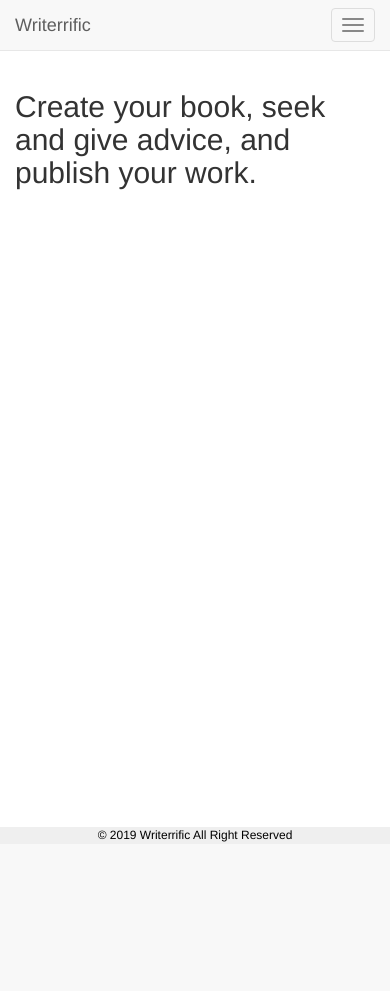
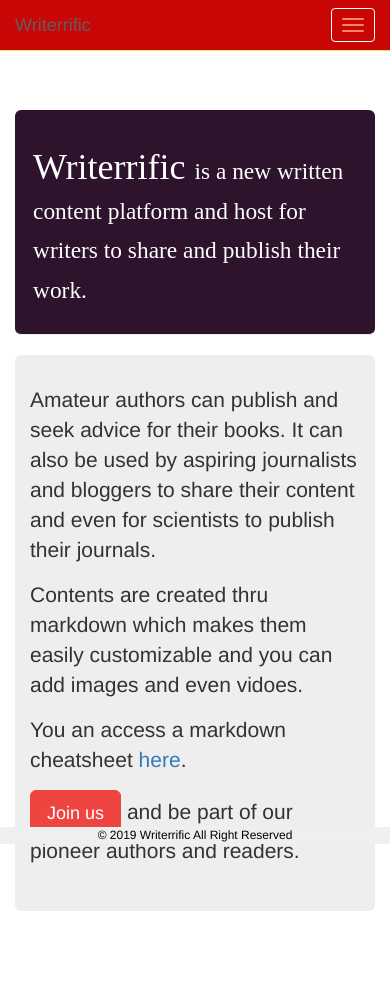
Before and after one commit to lootfee/writerrific, a Flask app: page / in a window 390 px wide. Before the commit the page ends 842 px from the top, so only its background shows below. Run offline with Flask 2, Linux system fonts and the light colour scheme; some libraries are stand-ins or nearby versions.

Commit message:
optimized desing for mobile

```diff
--- a/app/forms.py
+++ b/app/forms.py
@@ -63,8 +63,8 @@
 
 class CreateProjectForm(FlaskForm):
 	title = StringField('Title', validators=[DataRequired()])
-	genre = StringField('Genre', validators=[DataRequired()])
-	synopsis = TextAreaField('Synopsis', validators=[DataRequired(), Length(min=1, max=50000)], render_kw={'maxlength': 50000})
+	genre = StringField('Genre', validators=[DataRequired()], render_kw={'placeholder': 'Separate each genre with a comma.'})
+	synopsis = TextAreaField('Synopsis', validators=[DataRequired(), Length(min=1, max=50000)], render_kw={'maxlength': 50000 })
 	submit = SubmitField('Submit')
 
 class EditProjectForm(FlaskForm):
--- a/app/templates/base.html
+++ b/app/templates/base.html
@@ -28,7 +28,7 @@
 		<span class="icon-bar"></span>
 		<span class="icon-bar"></span>
 	</button>
-	<a class="navbar-brand" href="{{ url_for('home')}}">Writerrific</a>
+	<a class="navbar-brand" href="{{ url_for('home')}}"><span>Writerrific</span></a>
     </div>
 
     <!-- Collect the nav links, forms, and other content for toggling -->
@@ -49,7 +49,7 @@
 		{% if current_user.is_anonymous %}
 		<li><a href="{{ url_for('login') }}">Login</a></li>
 		{% else %}
-		<li><a href="{{ url_for('user', username=current_user.username) }}">{% if current_user.profile_pic %}<span><img src="{{ current_user.profile_pic }}" alt="user profile pic" style="width: 22px; height: 22px;display: inline;"></span>{% else %}<span><img src="/static/logo.jpg" alt="user avatar" style="width: 22px; height: 22px;display: inline;"></span>{% endif %}<span> {{ current_user.username }}</span></a></li>
+		<li><a href="{{ url_for('user', username=current_user.username) }}">{% if current_user.profile_pic %}<span><img src="{{ current_user.profile_pic }}" alt="user profile pic" style="width: 22px; height: 22px;display: inline;"></span>{% endif %}<span><strong> {{ current_user.username }}</strong> </span></a></li>
 		<li><a href="{{ url_for('logout') }}">Logout</a></li>
 		{% endif %}
       </ul>
@@ -62,7 +62,7 @@
 
 		{% with messages = get_flashed_messages() %}
 		{% if messages %}
-		<div class="container" style="margin-top: 70px;">
+		<div class="container">
 			{% for message in messages %}
 			<div class="alert alert-info" role="alert">{{ message }}</div>
 			{% endfor %}
@@ -90,9 +90,37 @@
 	{% if current_user.is_authenticated %}
 	<link rel="stylesheet" type="text/css" href="https://cdn.jsdelivr.net/npm/cookieconsent@3/build/cookieconsent.min.css" />
 	{% endif %}
+	<style>
+	body { padding-top: 70px; padding-bottom: 50px;}
+	.navbar-default {
+		background-color: #ca0707;
+		border-color: #ece46f;
+	}
+	.navbar-default .navbar-brand {
+		color: #fff;
+	}
+	.navbar-default .navbar-nav>.active>a, .navbar-default .navbar-nav>.active>a:focus, .navbar-default .navbar-nav>.active>a:hover {
+		color: #fff;
+		background-color: #f91313;
+		border-radius: 8px;
+	}
+	.navbar-default .navbar-nav>li>a {
+		color: #fff;
+	}
+	.navbar-default .navbar-toggle {
+		border-color: #fff;
+	}
+	.navbar-default .navbar-toggle:hover {
+		background-color: #f91313;
+	}
+	.navbar-default .navbar-toggle .icon-bar {
+		background-color: #f98668;
+	}
+	</style>
 {% endblock %}
 
 {% block scripts %}
+
 {{ super() }}
     {{ moment.include_moment() }}
 	{% if current_user.is_authenticated %}
--- a/app/templates/chapter.html
+++ b/app/templates/chapter.html
@@ -2,7 +2,7 @@
 {% import 'bootstrap/wtf.html' as wtf %}
 
 {% block app_content %}
-<div class="container" style="margin-top:70px;margin-bottom: 50px;">
+<div class="container" style="margin-bottom: 50px;">
 	<form action method="post" class="form" role="form">
 		{{form.csrf_token() }}
 		<div class="row">
--- a/app/templates/edit_profile.html
+++ b/app/templates/edit_profile.html
@@ -2,7 +2,7 @@
 {% import 'bootstrap/wtf.html' as wtf %}
 
 {% block app_content %}
-<div class="container" style="margin-top: 70px;">
+<div class="container">
 	<div class="row">
         <div class="col-md-6">
 			<h1>Edit Profile</h1>
--- a/app/templates/home.html
+++ b/app/templates/home.html
@@ -2,8 +2,43 @@
 {% import 'bootstrap/wtf.html' as wtf %}
 
 {% block app_content %}
-<div class="container" style="margin-top: 70px;">
-	<h2>Create your book, seek and give advice, and publish your work.</h2>
+<div class="container">
+	<div class="page-header" id="home-header">
+	  <h1>Writerrific <small id="header-small">is a new written content platform and host for writers to share and publish their work.</small></h1>
+	</div>
+
+	<div class="jumbotron">
+	  <p>Amateur authors can publish and seek advice for their books. It can also be used by aspiring journalists and bloggers to share their content and even for scientists to publish their journals.</p>
+	  <p>Contents are created thru markdown which makes them easily customizable and you can add images and even vidoes.</p>
+	  <p> You an access a markdown cheatsheet <a href="https://github.com/adam-p/markdown-here/wiki/Markdown-Cheatsheet" target="_blank">here</a>.</p>
+	  <p><a class="btn btn-primary btn-lg" id="join-us-btn" href="{{url_for('register')}}">Join us</a> and be part of our pioneer authors and readers.</p>
+	</div>
+
+
 
 </div>
 {% endblock %}
+
+{% block styles %}
+{{super()}}
+<style>
+	#home-header {
+		background-color: #2D132c;
+		color: #fff;
+		padding: 18px;
+		border-radius: 6px;
+		font-family: serif;
+	}
+	#header-small {
+		color: #fff;
+	}
+	#join-us-btn {
+		color: #fff;
+		background-color: #EE4540;
+		border-color: #EE4540;
+	}
+	#join-us-btn:hover {
+		background-color: #DA2D2D;
+	}
+</style>
+{% endblock %}
--- a/app/templates/login.html
+++ b/app/templates/login.html
@@ -3,7 +3,7 @@
 
 
 {% block app_content %}
-<div class="container" style="margin-top:70px;">
+<div class="container">
     <div class="row">
         <div class="col-md-4">
 			<h1>Sign In</h1>
--- a/app/templates/project_synopsis.html
+++ b/app/templates/project_synopsis.html
@@ -2,7 +2,7 @@
 {% import 'bootstrap/wtf.html' as wtf %}
 
 {% block app_content %}
-<div class="container" style="margin-top:70px; margin-bottom: 40px;">
+<div class="container" style="margin-bottom: 40px;">
     <div class="row">
 		<div class="media col-md-12">
 			<table class="table table-bordered table-hover" style=" border-collapse: separate !important;;border-radius: 1em;overflow: hidden; margin-bottom:5px;">
--- a/app/templates/register.html
+++ b/app/templates/register.html
@@ -2,10 +2,12 @@
 {% import 'bootstrap/wtf.html' as wtf %}
 
 {% block app_content %}
+<div class="container">
     <h1>Register</h1>
     <div class="row">
         <div class="col-md-6">
 			{{ wtf.quick_form(form) }}
         </div>
     </div>
+</div>
 {% endblock %}
--- a/app/templates/user.html
+++ b/app/templates/user.html
@@ -2,7 +2,7 @@
 {% import 'bootstrap/wtf.html' as wtf %}
 
 {% block app_content %}
-<div class="container" style="margin-top:70px;">
+<div class="container">
     <table>
         <tr valign="top">
             <h1>{{ user.username }}</h1>
```
Also changed, not shown: app/models.py (+33 -0 lines), app/templates/_project.html (+9 -9 lines), app/templates/index.html (+10 -1 lines), app/templates/project.html (+39 -7 lines), app/static/logo.jpg, app/static/logo2.jpg (added).
